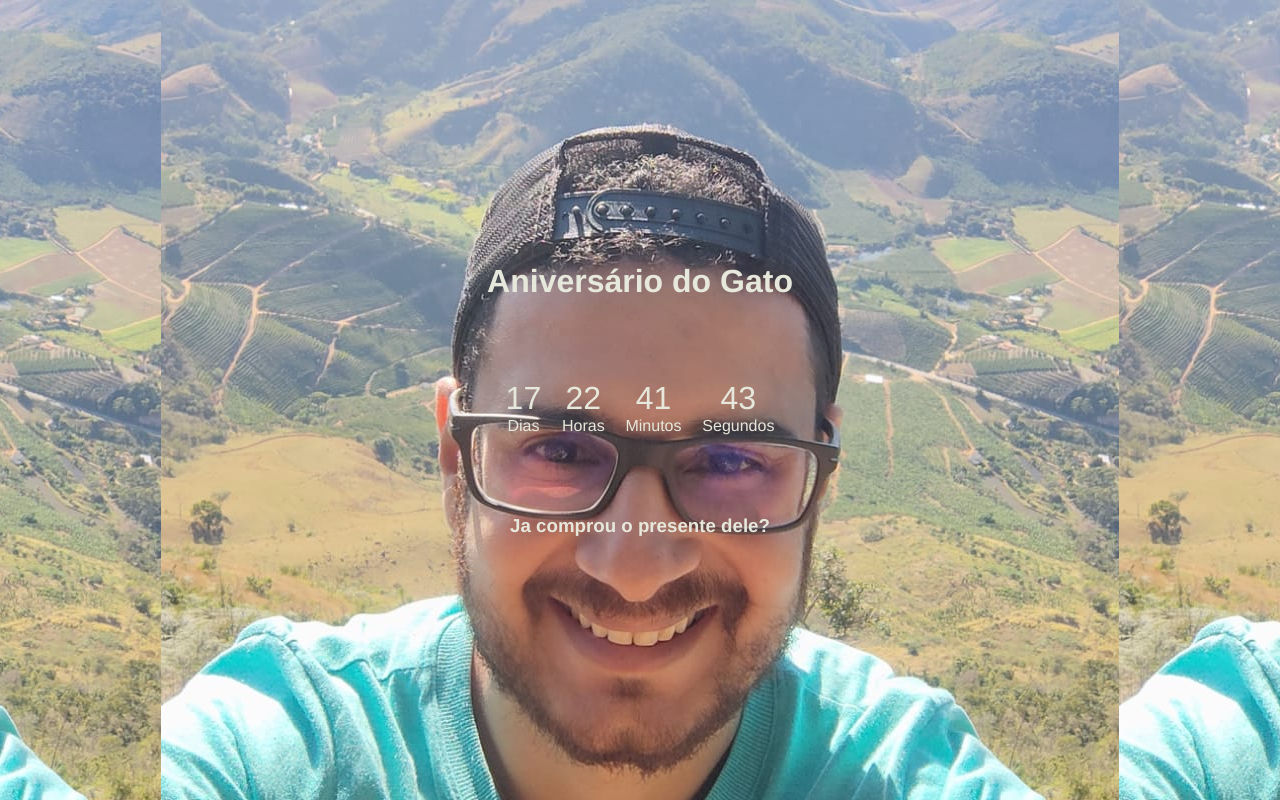
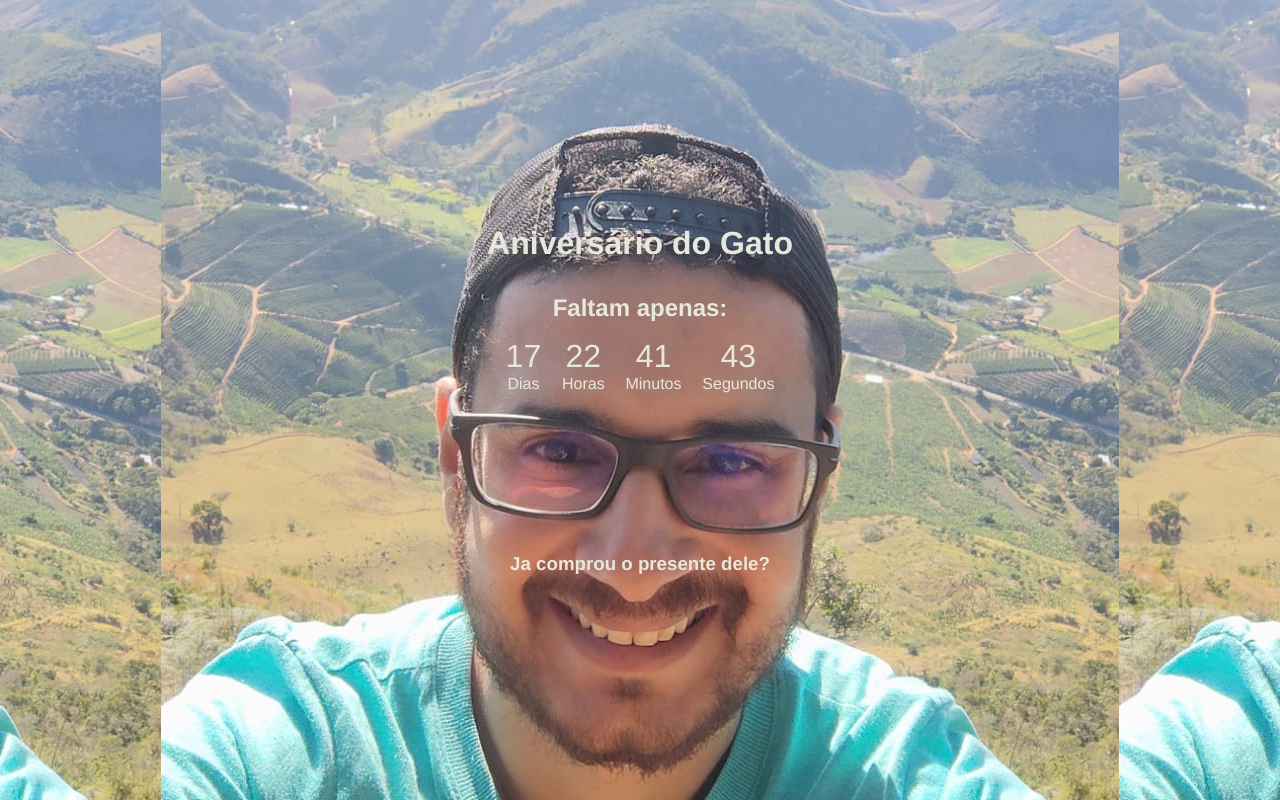
Before and after one commit to Andrefelype1903/Contador-regressivo, a plain HTML site: page index.html in a window 1280 px wide. Drawn offline with Linux system fonts and the light colour scheme.

Commit message:
add correções

```diff
--- a/css/style.css
+++ b/css/style.css
@@ -30,12 +30,16 @@ body {
     background-size: auto;
 }
 
+body h2 {
+    margin-top: 2rem;
+}
+
 .contador {
     display: flex;
     align-items: center;
     justify-content: center;
     gap: 1.3rem;
-    margin: 5rem;
+    margin: 1rem 0 10rem;
 }
 
 .contador div {
--- a/index.html
+++ b/index.html
@@ -10,6 +10,7 @@
 <body>
 
     <h1>Aniversário do Gato</h1>
+    <h2>Faltam apenas:</h2>
 
     <div class="contador">
         <div>
```
